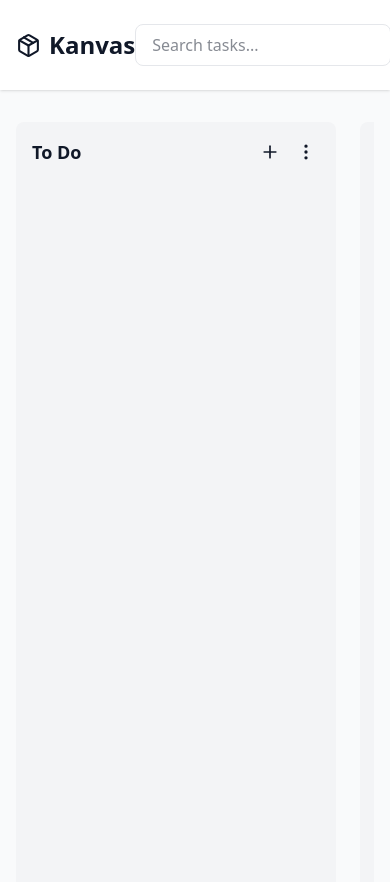
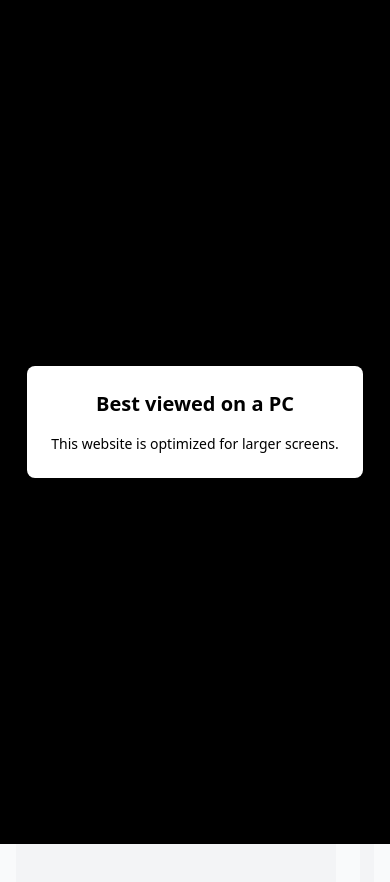
Before and after one commit to vshalt/kanvas, a React (Vite) app: page / in a window 390 px wide. Shown: the top 882 px of the page. Built offline with nearby package versions, Linux system fonts and the light colour scheme.

Commit message:
limit on smaller devices

```diff
--- a/src/App.tsx
+++ b/src/App.tsx
@@ -2,6 +2,7 @@ import React, { useState } from 'react';
 import { DragDropContext } from '@hello-pangea/dnd';
 import { useStore } from './store.ts';
 import Section from './components/Section.tsx';
+import BestViewedOnPC from './components/BestViewedOnPC.tsx';
 import { Plus, Sun, Moon, Palette, Package } from 'lucide-react';
 import clsx from 'clsx';
 
@@ -58,6 +59,8 @@ function App() {
   ];
 
   return (
+    <>
+      <BestViewedOnPC />
       <div className={clsx('min-h-screen', theme.colors.background, theme.colors.text)}>
         <header className={clsx('shadow-sm', theme.colors.surface)}>
           <div className="max-w-7xl mx-auto px-4 sm:px-6 lg:px-8 py-4">
@@ -179,6 +182,7 @@ function App() {
           </DragDropContext>
         </main>
       </div>
+    </>
   );
 }
 
--- /dev/null
+++ b/src/components/BestViewedOnPC.tsx
@@ -0,0 +1,25 @@
+import { useState, useEffect } from 'react';
+
+const BestViewedOnPC = () => {
+  const [windowWidth, setWindowWidth] = useState(window.innerWidth);
+
+  useEffect(() => {
+    const handleResize = () => setWindowWidth(window.innerWidth);
+
+    window.addEventListener('resize', handleResize);
+    return () => window.removeEventListener('resize', handleResize);
+  }, []);
+
+  if (windowWidth > 768) return null;
+
+  return (
+    <div className="fixed inset-0 bg-black bg-opacity-50 flex justify-center items-center z-50">
+      <div className="bg-white p-6 rounded-lg text-center max-w-lg mx-4">
+        <h2 className="text-xl font-bold">Best viewed on a PC</h2>
+        <p className="mt-4 text-sm">This website is optimized for larger screens.</p>
+      </div>
+    </div>
+  );
+};
+
+export default BestViewedOnPC;
```
Lines whose indentation alone changed are shown as unchanged.
